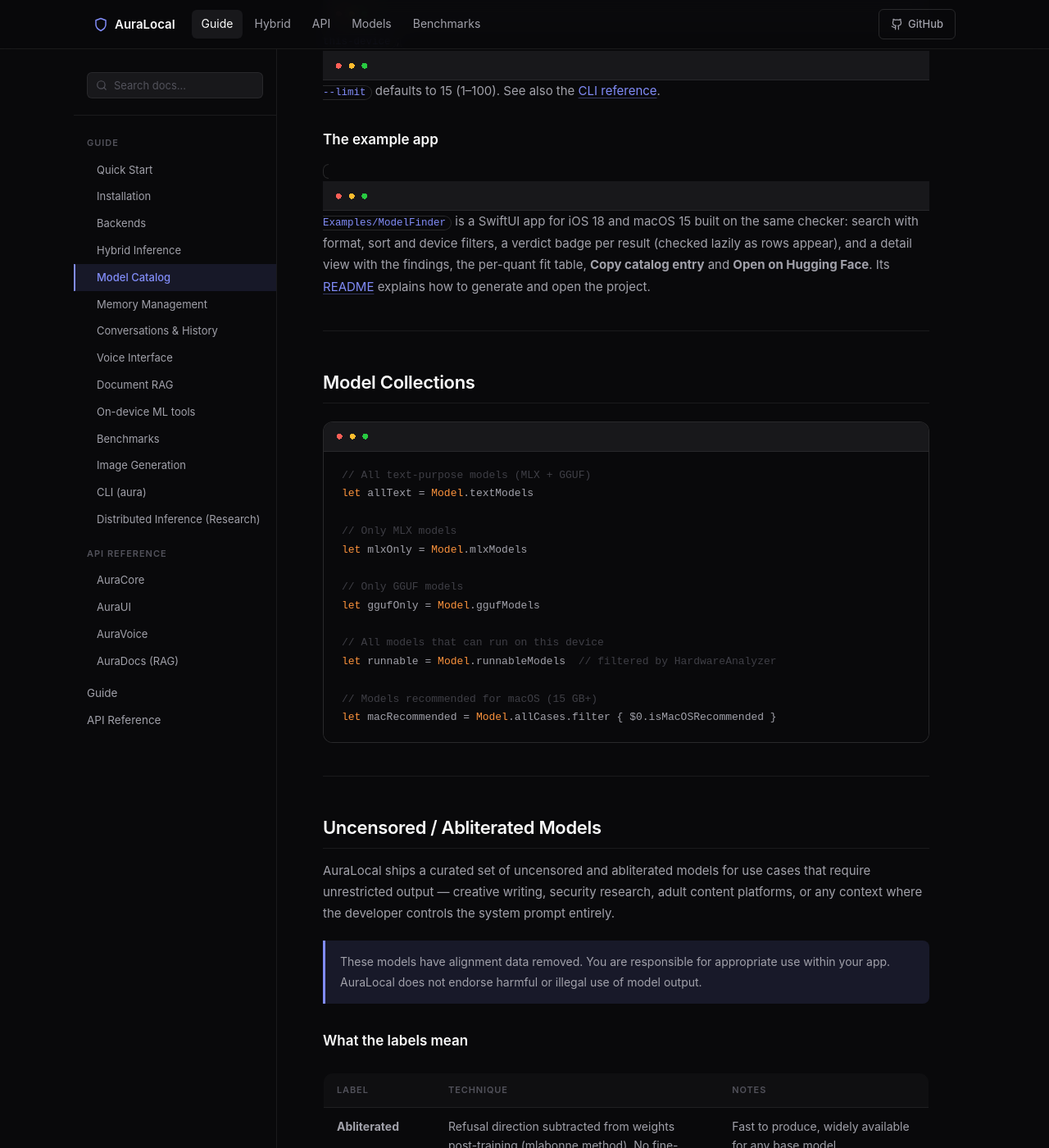
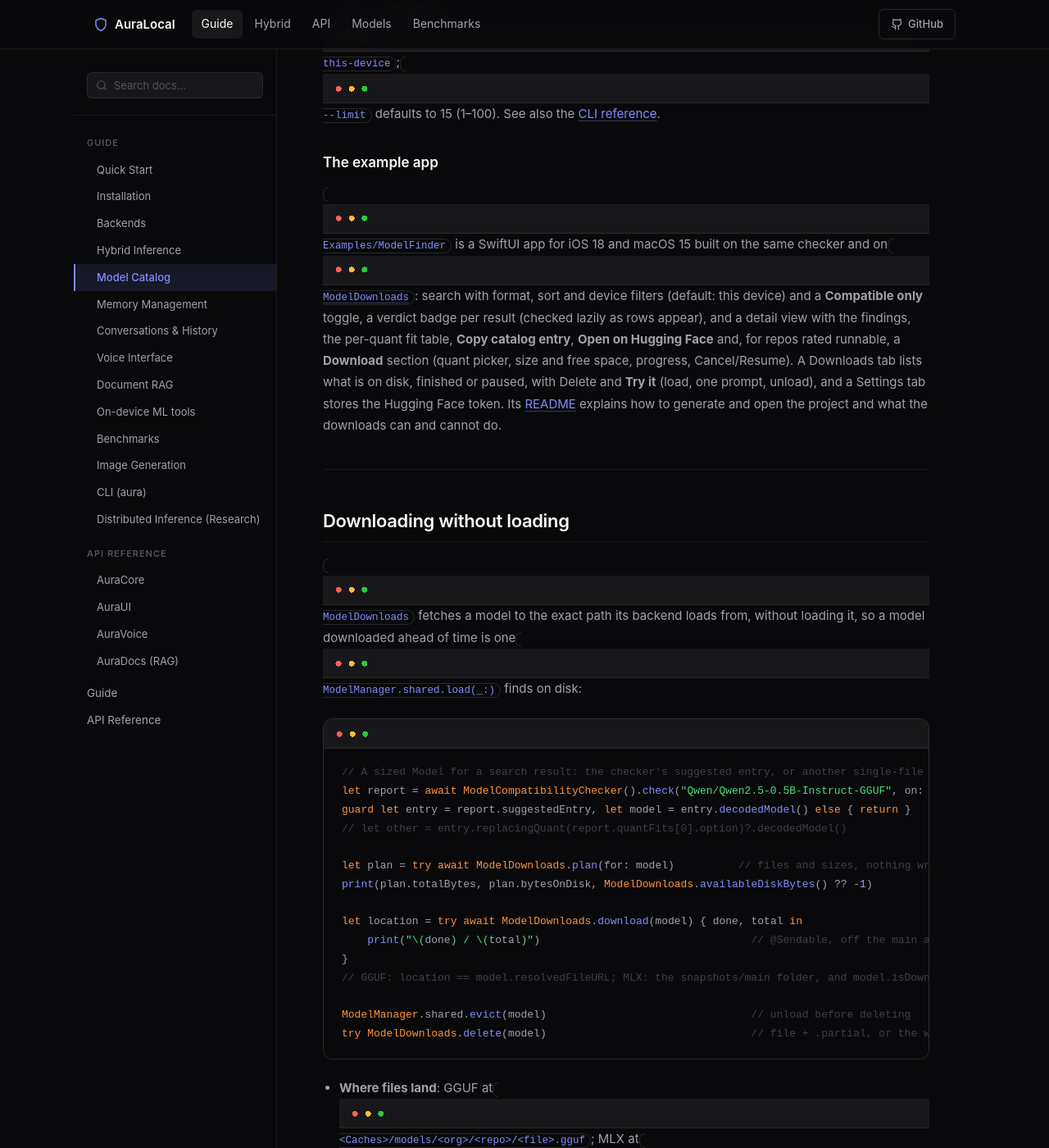
Before and after one commit to iOSDevC/AuraLocal, a Jekyll site: the page built from docs/guide/models.md, in a window 1280 px wide and 1400 px high, scrolled down 25199 px. Shown: the whole window at 82% size. Built offline with Jekyll 4.4.1, drawn with Linux system fonts in a browser that asks for light colours; some of the changed text lies outside the part shown.

Commit message:
docs: describe model downloads, resume validation and token readers
Co-Authored-By: Claude Opus 5.5 <noreply@anthropic.com>

````diff
--- a/docs/guide/models.md
+++ b/docs/guide/models.md
@@ -370,11 +370,71 @@ per-quant fit table and the `models.json` entry; `--entry` prints only the entry
 
 ### The example app
 
-`Examples/ModelFinder` is a SwiftUI app for iOS 18 and macOS 15 built on the same checker: search with format,
-sort and device filters, a verdict badge per result (checked lazily as rows appear), and a detail view with the
-findings, the per-quant fit table, **Copy catalog entry** and **Open on Hugging Face**. Its
+`Examples/ModelFinder` is a SwiftUI app for iOS 18 and macOS 15 built on the same checker and on
+[`ModelDownloads`](#downloading-without-loading): search with format, sort and device filters (default: this
+device) and a **Compatible only** toggle, a verdict badge per result (checked lazily as rows appear), and a detail
+view with the findings, the per-quant fit table, **Copy catalog entry**, **Open on Hugging Face** and, for repos
+rated runnable, a **Download** section (quant picker, size and free space, progress, Cancel/Resume). A Downloads
+tab lists what is on disk, finished or paused, with Delete and **Try it** (load, one prompt, unload), and a
+Settings tab stores the Hugging Face token. Its
 [README](https://github.com/iOSDevC/AuraLocal/blob/main/Examples/ModelFinder/README.md) explains how to generate
-and open the project.
+and open the project and what the downloads can and cannot do.
+
+---
+
+## Downloading without loading
+
+`ModelDownloads` fetches a model to the exact path its backend loads from, without loading it, so a model
+downloaded ahead of time is one `ModelManager.shared.load(_:)` finds on disk:
+
+```swift
+// A sized Model for a search result: the checker's suggested entry, or another single-file quant of it.
+let report = await ModelCompatibilityChecker().check("Qwen/Qwen2.5-0.5B-Instruct-GGUF", on: .thisDevice())
+guard let entry = report.suggestedEntry, let model = entry.decodedModel() else { return }
+// let other = entry.replacingQuant(report.quantFits[0].option)?.decodedModel()
+
+let plan = try await ModelDownloads.plan(for: model)          // files and sizes, nothing written
+print(plan.totalBytes, plan.bytesOnDisk, ModelDownloads.availableDiskBytes() ?? -1)
+
+let location = try await ModelDownloads.download(model) { done, total in
+    print("\(done) / \(total)")                                 // @Sendable, off the main actor
+}
+// GGUF: location == model.resolvedFileURL; MLX: the snapshots/main folder, and model.isDownloaded is true.
+
+ModelManager.shared.evict(model)                                // unload before deleting
+try ModelDownloads.delete(model)                                // file + .partial, or the whole MLX repo folder
+```
+
+- **Where files land**: GGUF at `<Caches>/models/<org>/<repo>/<file>.gguf`; MLX at
+  `<Caches>/huggingface/hub/models--<org>--<repo>/snapshots/main/` with a `.complete` marker written after the
+  last file. The MLX load path (`MLXBackend`) downloads through the same code, so both agree by construction.
+- **What MLX fetches**: top-level `*.safetensors`, `*.json` and `*.jinja` files of `main` only (mlx-swift-lm's
+  patterns). Weights in a subfolder, or no `config.json`, throw `ModelDownloadError.incompleteRepo`.
+- **What GGUF fetches**: one single-file quant at the top level of the repo. Split (`-00001-of-0000N`) and
+  subfolder quants throw `ModelDownloadError.unsupported`.
+- **Resume**: each file is fetched in 32 MB `Range` chunks into `<file>.partial`, which survives a cancel, a
+  network cut and a relaunch; the next `download` continues from it. The partial records the ETag of its bytes
+  (an extended attribute); when a chunk comes back with another ETag — the file was re-uploaded under the same
+  name — or the partial is longer than the file, it restarts from zero instead of splicing two revisions. A
+  server that sends no ETag cannot be checked. The file is moved into place only when its size matches.
+  `ModelDownloads.bytesOnDisk(for:)` reports partial bytes; `DownloadedModels.partialFiles()` lists the `.partial`
+  files; `DownloadedModels.scanSnapshots()` lists MLX snapshots, complete or not.
+- **Free space**: `download` throws `ModelDownloadError.insufficientSpace` before writing when the remaining bytes
+  plus 20 % do not fit.
+- **Errors** (`ModelDownloadError`): `unauthorized` (`X-Error-Code: GatedRepo`, or 401/403 with a token sent:
+  invalid token, no access, license not accepted), `notFound` (404, or `RepoNotFound` / `EntryNotFound` /
+  `RevisionNotFound`), `notFoundOrPrivate` (an anonymous 401 with no error code: Hugging Face answers a missing,
+  renamed or private repo the same way), `insufficientSpace`, `http`, `incompleteRepo`, `sizeMismatch`,
+  `unsupported`.
+  An error response never becomes a model file.
+- **Token**: gated repos need a read token in the Keychain item that `ModelDownloads`, `GGUFModelDownloader`,
+  `ChunkedDownloader`, the MLX load path and `ModelCompatibilityChecker` read (the AuraUI Models tab does not; service
+  `dev.auralocal.remote`, account `download.huggingface`): `KeychainDownloadAuth.saveHuggingFaceToken(_:)`,
+  `deleteHuggingFaceToken()`, `hasHuggingFaceToken`. It is sent to `huggingface.co` / `hf.co` only, never to the
+  CDN a file redirects to. On iOS the item belongs to the app that saved it.
+- **Limits**: one download at a time per model (do not run it and `GGUFModelDownloader` on the same model at
+  once); no background `URLSession`, so a transfer stops when the app is suspended and resumes from the partial
+  file later; files live in Caches, which iOS may purge when storage is low.
 
 ---
 
@@ -486,8 +546,11 @@ Models are cached after download and reused across app launches:
 
 | Format | Cache path (`<Caches>` is the app's Caches directory) |
 |--------|-----------|
-| MLX | `<Caches>/huggingface/hub/models--<sanitized>/snapshots/main/` |
+| MLX | `<Caches>/huggingface/hub/models--<sanitized>/snapshots/main/` (loadable once `.complete` exists) |
 | GGUF | `<Caches>/models/<repoID>/<filename>.gguf` |
+
+An unfinished file sits next to its destination as `<file>.partial` until its size matches; see
+[Downloading without loading](#downloading-without-loading).
 
 ```swift
 // Check if a model is already downloaded
````
Also changed, not shown: Examples/ModelFinder/README.md.
